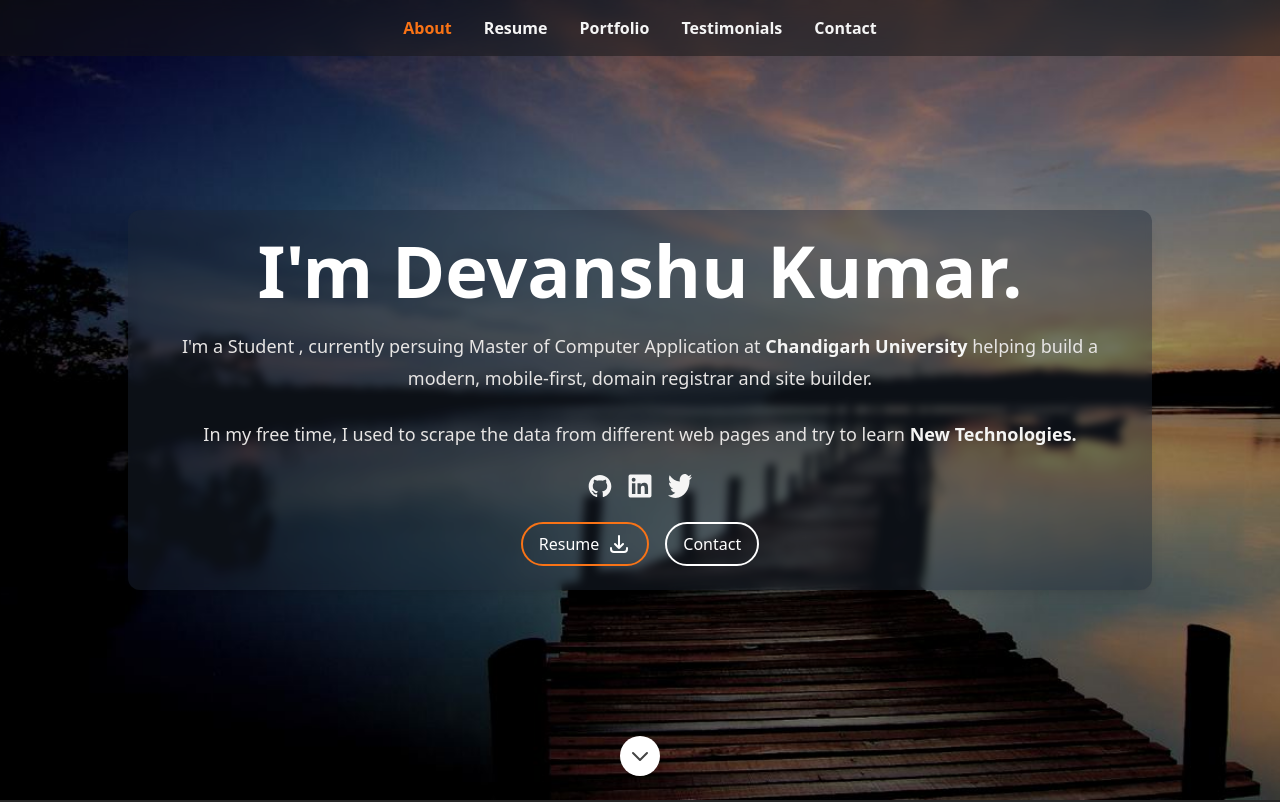
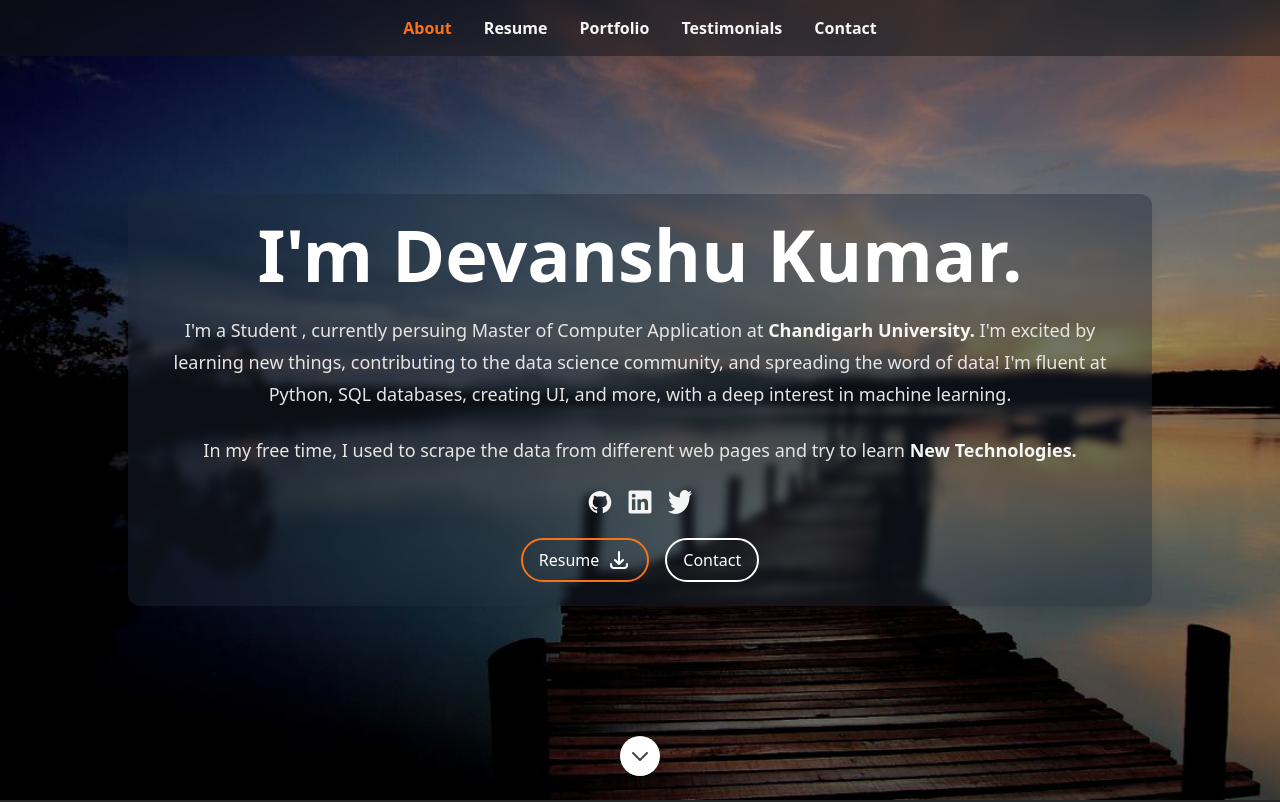
Before and after one commit to dev0918/Portfolio, a Next.js app: page / in a window 1280 px wide. Shown: the top 802 px of the page. Built offline with nearby package versions, Linux system fonts and the light colour scheme.

Commit message:
Updated bio

```diff
--- a/src/data/data.tsx
+++ b/src/data/data.tsx
@@ -71,8 +71,8 @@ export const heroData: Hero = {
     <>
       <p className="prose-sm text-stone-200 sm:prose-base lg:prose-lg">
         I'm a Student <strong className="text-stone-100"></strong>, currently persuing Master of Computer Application
-        at <strong className="text-stone-100">Chandigarh University</strong> helping build a modern, mobile-first, domain
-        registrar and site builder.
+        at <strong className="text-stone-100">Chandigarh University.</strong> I'm excited by learning new things, contributing to the data science community, and spreading the word of data!
+I'm fluent at Python, SQL databases, creating UI, and more, with a deep interest in machine learning.
       </p>
       <p className="prose-sm text-stone-200 sm:prose-base lg:prose-lg">
         In my free time, I used to scrape the data from different web pages and try to learn <strong className="text-stone-100">New Technologies.</strong>
```
